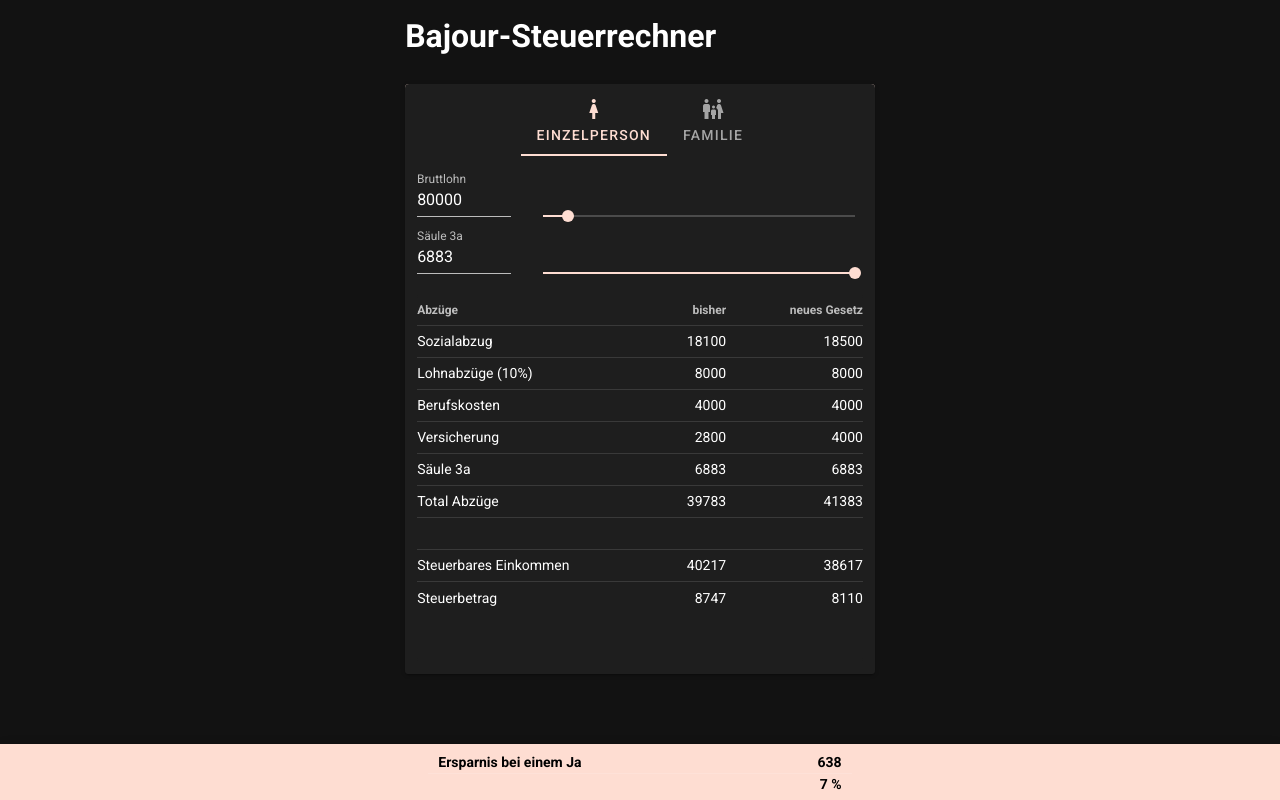
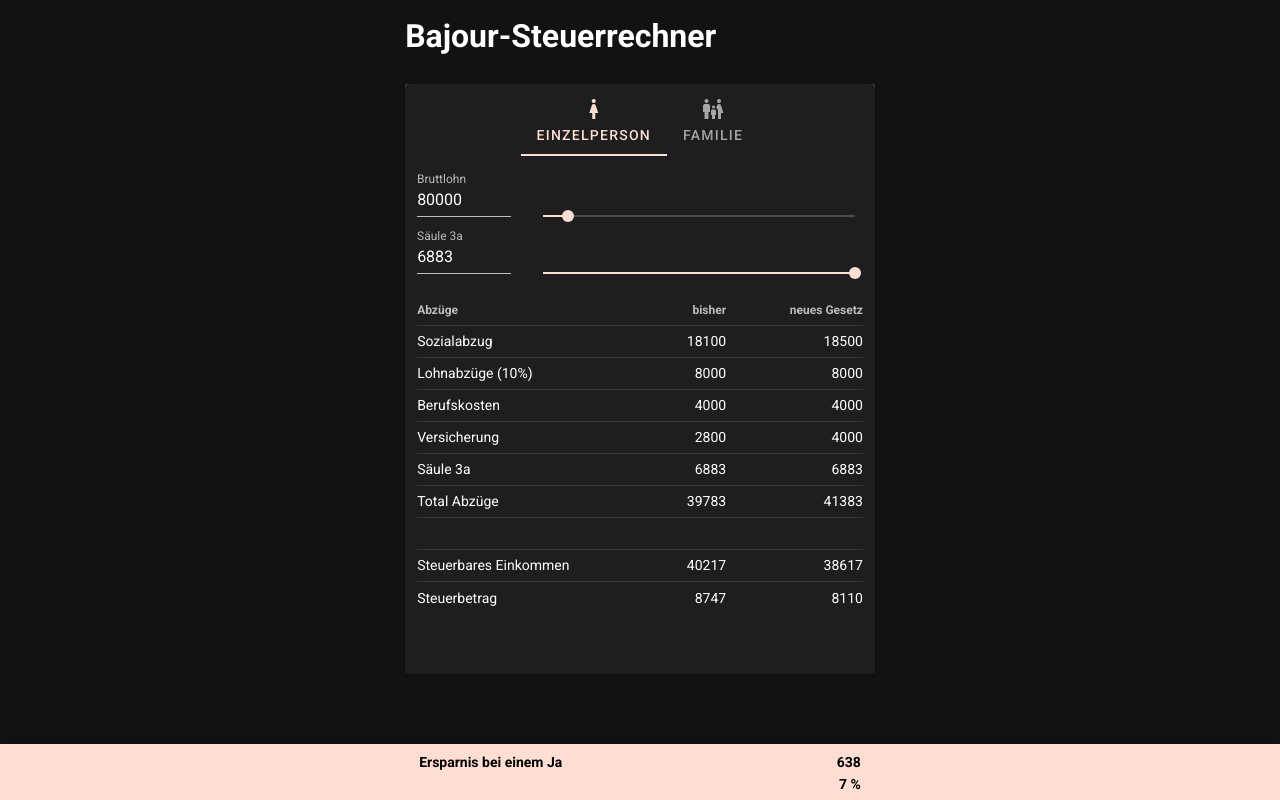
Before and after one commit to shufschmid/steuerrechner, a Nuxt app: page / in a window 1280 px wide. Built offline with nearby package versions, Linux system fonts and the light colour scheme.

Commit message:
adjust width

```diff
--- a/components/Family.vue
+++ b/components/Family.vue
@@ -213,8 +213,9 @@
     </div>
     <v-bottom-navigation class="mobile-bottom-nav" :fixed="true" background-color="primary">
       <div class="result-wrapper">
+        <v-container class="py-0">
         <v-row>
-          <v-col cols="12" sm="12" md="6" lg="5" class="mx-auto px-md-15">
+          <v-col cols="12" sm="12" md="6" lg="5" class="mx-auto px-4">
             <v-simple-table>
               <tbody style="font-size: 18px">
               <tr class="primary" style="color: black">
@@ -235,6 +236,7 @@
             </v-simple-table>
           </v-col>
         </v-row>
+        </v-container>
       </div>
     </v-bottom-navigation>
   </v-tab-item>
--- a/components/SingelPerson.vue
+++ b/components/SingelPerson.vue
@@ -160,8 +160,9 @@
     </div>
     <v-bottom-navigation class="mobile-bottom-nav" :fixed="true" background-color="primary">
       <div class="result-wrapper pt-2">
+        <v-container class="py-0">
           <v-row>
-          <v-col cols="12" sm="12" md="6" lg="5" class="mx-auto px-md-15">
+            <v-col cols="12" sm="12" md="6" lg="5" class="mx-auto px-4">
               <v-simple-table class="mx-auto">
                 <tbody style="font-size: 18px">
                 <tr class="primary mt-3" style="color: black;">
@@ -182,6 +183,7 @@
               </v-simple-table>
             </v-col>
           </v-row>
+        </v-container>
       </div>
     </v-bottom-navigation>
   </v-tab-item>
```
Lines whose indentation alone changed are shown as unchanged.
